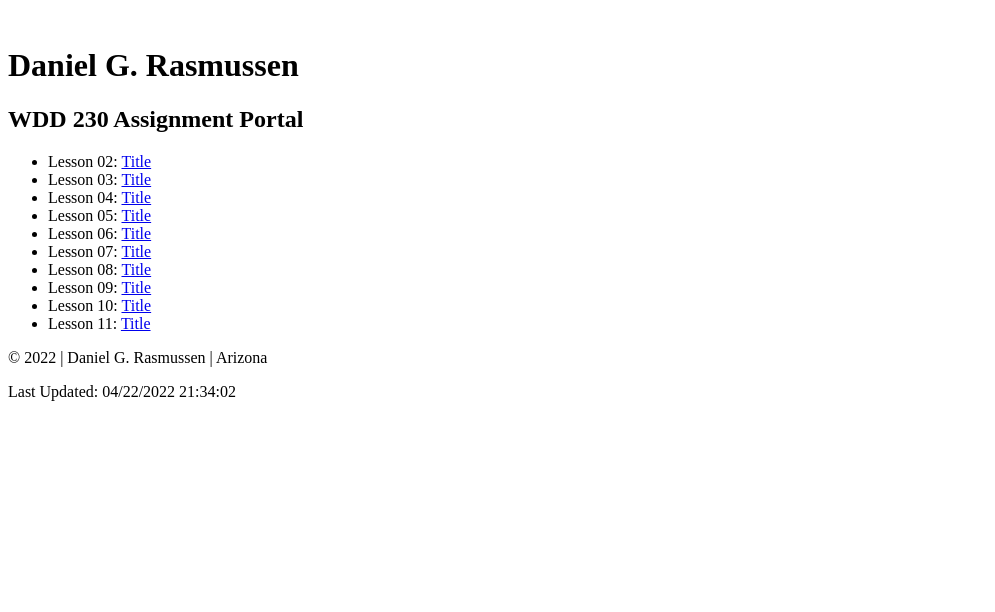
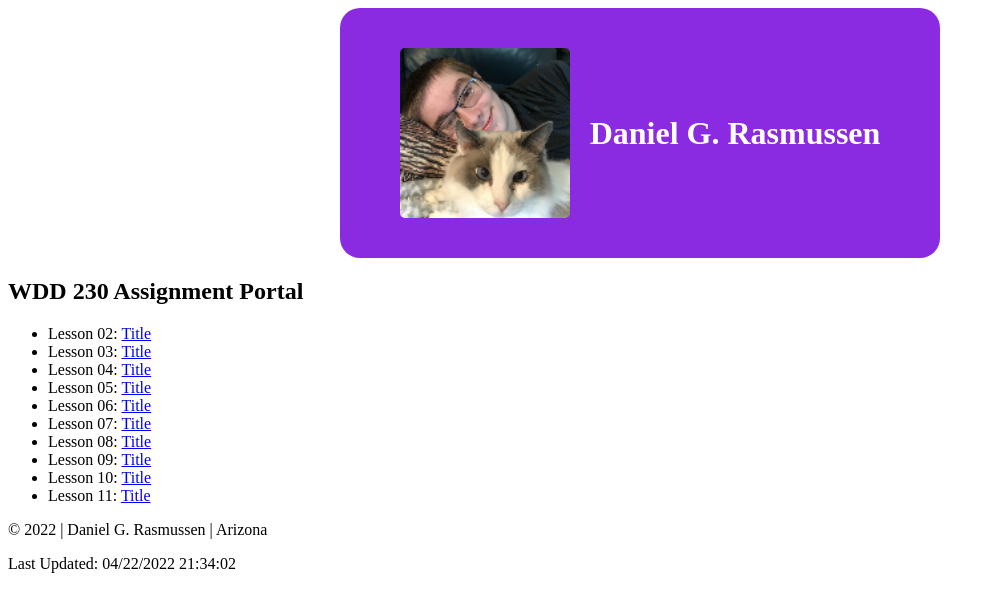
Before and after one commit to DanielGRasmussen/wdd230, a plain HTML site: page index.html in a window 1280 px wide. Shown: the whole page, without its empty margins (0-995 px from the left). Drawn offline with Linux system fonts and the light colour scheme.

Commit message:
Added css for header

```diff
--- a/index.html
+++ b/index.html
@@ -2,11 +2,11 @@
 <html>
     <head>
         <title>WDD 230 Assignment Portal</title>
-        <style type="text/css" src="main.css"></style>
+        <link rel="stylesheet" href="main.css">
     </head>
     <body>
         <header>
-            <img src="">
+            <img src="picture.jpg">
             <h1>Daniel G. Rasmussen</h1>
         </header>
 
--- a/main.css
+++ b/main.css
@@ -1,3 +1,21 @@
+header, main, footer {
+    margin-left: auto;
+    margin-right: auto;
+}
+
 header {
+    background: blueviolet;
+    width: 600px;
+    height: 250px;
+    border-radius: 20px;
+    display: flex;
     justify-content: center;
+    align-items: center;
+    color: white;
 }
+
+header img {
+    border-radius: 5px;
+    margin-right: 20px;
+    width: 170px;
+}
```
Also changed, not shown: picture.jpg (added).
